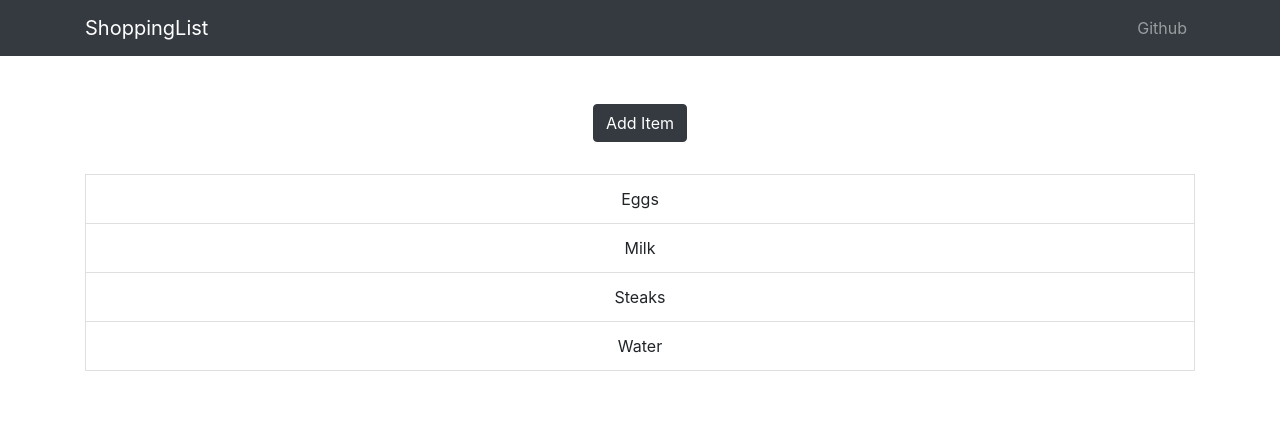
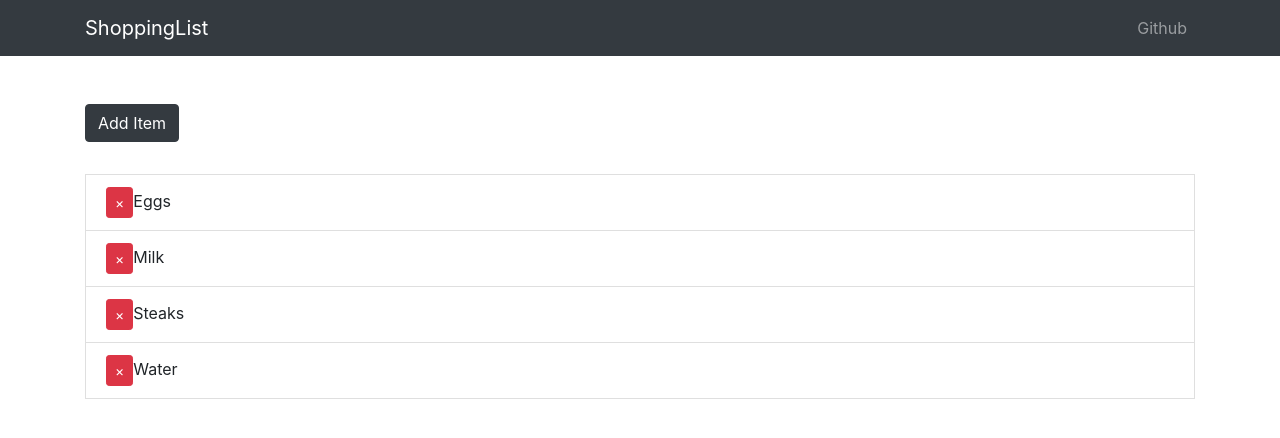
Before and after one commit to BradFabian/shoppingList, a React (Create React App) app in the folder client/: page / in a window 1280 px wide. Shown: the top 438 px of the page. Built offline with nearby package versions, Linux system fonts and the light colour scheme; the HTML template or start-up script is replaced by a standard one.

Commit message:
added delete function

```diff
--- a/client/src/App.css
+++ b/client/src/App.css
@@ -1,38 +1,21 @@
-.App {
-  text-align: center;
+.remove-btn {
+  margin-right: 10rem;
 }
 
-.App-logo {
-  height: 40vmin;
-  pointer-events: none;
+.fade-enter {
+  opacity: 0.01;
 }
 
-@media (prefers-reduced-motion: no-preference) {
-  .App-logo {
-    animation: App-logo-spin infinite 20s linear;
-  }
+.fade-enter-active {
+  opacity: 1;
+  transition: opacity 1000ms ease-in;
 }
 
-.App-header {
-  background-color: #282c34;
-  min-height: 100vh;
-  display: flex;
-  flex-direction: column;
-  align-items: center;
-  justify-content: center;
-  font-size: calc(10px + 2vmin);
-  color: white;
+.fade-exit {
+  opacity: 1;
 }
 
-.App-link {
-  color: #61dafb;
+.fade-exit-active {
+  opacity: 0.01;
+  transition: opacity 1000ms ease-in;
 }
-
-@keyframes App-logo-spin {
-  from {
-    transform: rotate(0deg);
-  }
-  to {
-    transform: rotate(360deg);
-  }
-}
--- a/client/src/components/ShoppingList.js
+++ b/client/src/components/ShoppingList.js
@@ -35,7 +35,21 @@
           <TransitionGroup classNames="shopping-list">
             {items.map(({ id, name }) => (
               <CSSTransition key={id} timeout={500} classNames="fade">
-                <ListGroupItem>{name}</ListGroupItem>
+                <ListGroupItem>
+                  <Button
+                    classNames="remove-btn"
+                    color="danger"
+                    size="sm"
+                    onClick={() => {
+                      this.setState((state) => ({
+                        items: state.items.filter((item) => item.id !== id),
+                      }));
+                    }}
+                  >
+                    &times;
+                  </Button>
+                  {name}
+                </ListGroupItem>
               </CSSTransition>
             ))}
           </TransitionGroup>
```
